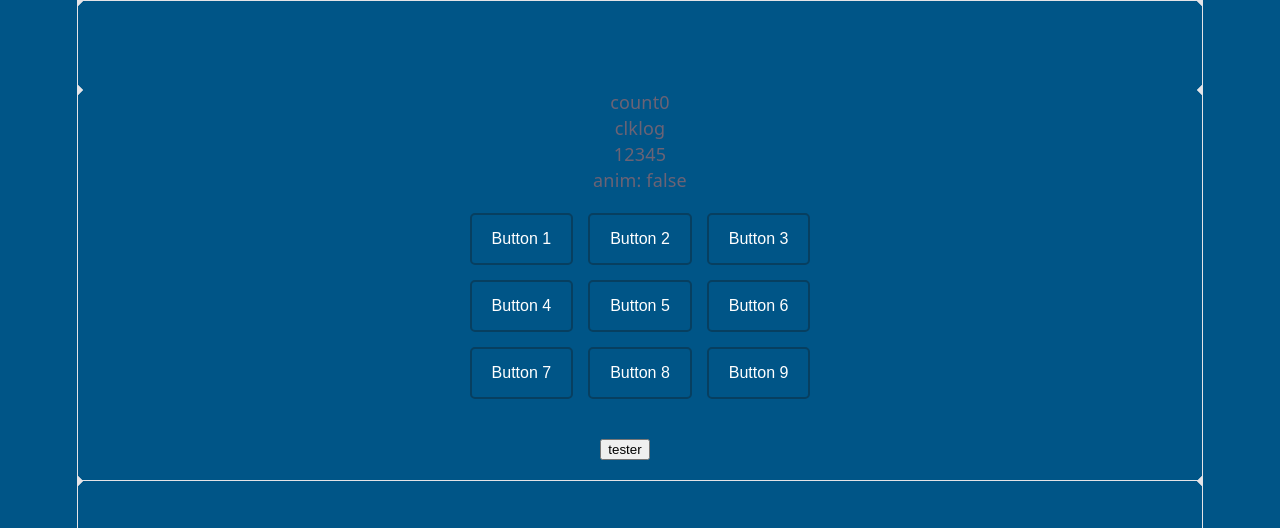
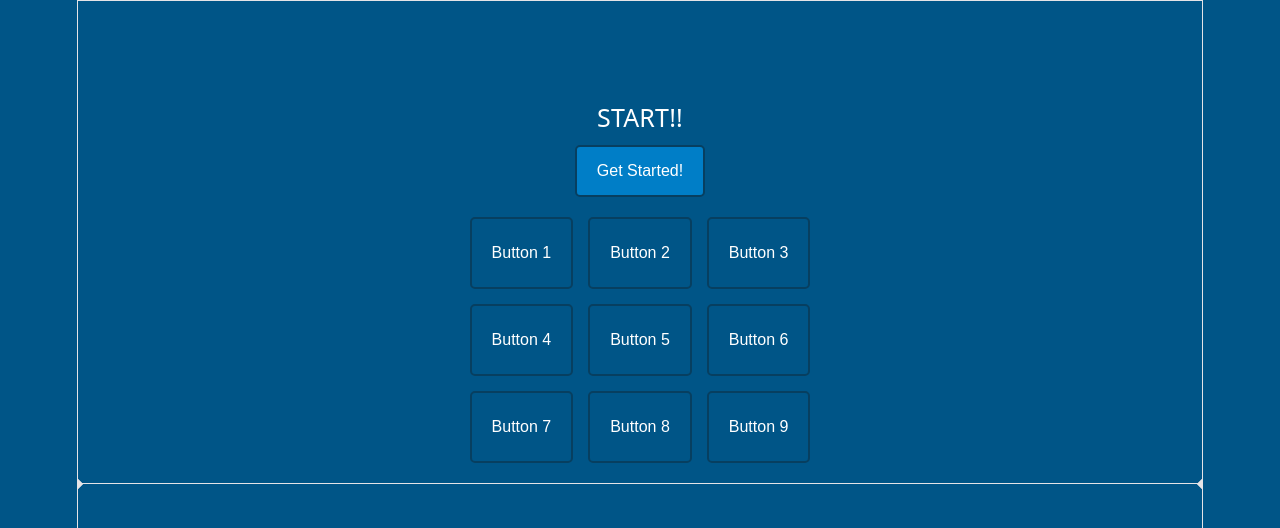
Before and after one commit to LucasWills/Eng1TR-ReactJs-Project, a React (Vite) app: page / in a window 1280 px wide. Shown: the top 528 px of the page. Built offline with nearby package versions, Linux system fonts and the light colour scheme.

Commit message:
Game fully functional! Code can still be cleaned up a bit, but everything seems to work :)

```diff
--- a/src/App.css
+++ b/src/App.css
@@ -207,7 +207,7 @@
 }
 
 .grid-btn {
-  padding: 15px 20px;
+  padding: 25px 20px;
   font-size: 16px;
   background-color: #005587;
   color: white;
@@ -217,7 +217,12 @@
   cursor: pointer;
   transition: background 0.2s ease;
 }
-
+.grid-btn:hover {
+  background-color: #01507e;
+}
+.grid-btn:active {
+  background-color: #ffd61e;
+}
 .grid-btn-lit {
   padding: 15px 20px;
   font-size: 16px;
@@ -229,11 +234,38 @@
   cursor: pointer;
   transition: background 0.2s ease;
 }
+.grid-btn-lit:hover {
+  background-color: #a1ddff;
+}
 
-.grid-btn:hover {
+
+
+
+.game-header {
+  padding: 15px 20px;
+  font-size: 25px;
+  background-color: #005587;
+  color: white;
+}
+
+
+#continue-btn-spacer {
+  height: 54px;
+  /* @media (max-width: 1024px) {
+    height: 54px;
+  } */
+}
+.continue-btn {
+  padding: 15px 20px;
+  font-size: 16px;
+  background-color: #007ec7;
+  color: white;
+  border-style:solid;
+  border-color:#073f60;
+  border-radius: 5px;
+  cursor: pointer;
+  transition: background 0.2s ease;
+}
+.continue-btn:hover {
   background-color: #be9e10;
 }
-
-.grid-btn:active {
-  background-color: #ffd61e;
-}
--- a/src/App.jsx
+++ b/src/App.jsx
@@ -32,17 +32,22 @@ function generateRandIntArrayNoRepeats(size) {
 }
 
 function App() {
-  const [flashQueue, setFlashQueue] = useState([1, 2, 3, 4, 5]);
+  const [flashQueue, setFlashQueue] = useState([1, 2, 3]);
+  const [clickLog, setClickLog] = useState([]);
 
-
-  const [clickLog, setClickLog] = useState([]);
+  const [startingNumFlashes, setStartingNumFlashes] = useState(3);
 
 
   const [temp1, setTemp1] = useState(0);
 
   const [count, setCount] = useState(0);
 
+  // START, GAME_FLASH, GAME_PLAY, WIN, FAIL
+  const [gameState, setGameState] = useState("START");
+
   const [anim, setAnim] = useState(false);
+
+  const [gameLevel, setGameLevel] = useState(1);
 
   const [buttonsLit, setButtonsLit] = useState([false, false, false,
                                                 false, false, false,
@@ -99,6 +104,7 @@ function App() {
       if (flashQueueCopy.length == 0) {
         clearButtons();
         setAnim(false);
+        setGameState("GAME_PLAY");
         return;
       }
 
@@ -119,15 +125,17 @@ function App() {
 
 
   const Fail = () => {
-    RandomizeFlashQueue(5);
+    RandomizeFlashQueue(startingNumFlashes);
     setClickLog([]);
+    setGameState("FAIL");
 
     return;
   }
 
   const NextLevel = () => {
-    RandomizeFlashQueue(5);
+    RandomizeFlashQueue(gameLevel + startingNumFlashes);
     setClickLog([]);
+    setGameState("WIN");
 
     return;
   }
@@ -146,24 +154,30 @@ function App() {
         if (flashQueue[i] != clickLog[i]) {
           Fail();
           setClickLog([]);
+          return;
         }
       }
     }
-    // TODO success
+    // success
+    if (clickLog.length == flashQueue.length) {
+      NextLevel();
+    }
 
 
   }, [clickLog]); // Triggers every time 'clickLog' updates
 
   const UpdateLog = (buttonNum) => {
 
+    if (gameState !== "GAME_PLAY") {
+      return;
+    }
+
     setClickLog(prevItems => [...prevItems, buttonNum]);
     if (buttonNum == 9) {
       setAnim[true];
     }
 
-    // if (clickLog.length() == flashQueue.length()) {
-    //   NextLevel();
-    // }
+
     return;
   }
 
@@ -175,21 +189,99 @@ function App() {
     return;
   }
 
+  const HeaderButton = () => {
+    switch (gameState) {
+      case "START":
+        setGameState("GAME_FLASH");
+        setAnim(true);
+        break;
+      case "WIN":
+        setGameLevel(gameLevel => gameLevel + 1);
+        setGameState("GAME_FLASH");
+        setAnim(true);
+        break;
+      case "FAIL":
+        setGameLevel(1);
+        setGameState("GAME_FLASH");
+        setAnim(true);
+        break;
+      default:
+        break;
+    }
+  }
+
+  const GameHeader = () => {
+    return (
+      <div>
+        {(gameState === "START") &&
+          <div>
+            <div class="game-header">
+              <h>START!!</h>
+            </div>
+            <div>
+              <button class="continue-btn" onClick={() => HeaderButton()}>Get Started!</button>
+            </div>
+          </div>
+        }
+        {(gameState === "GAME_FLASH") &&
+          <div>
+            <div class="game-header">
+              <h>WATCH!!!!</h>
+            </div>
+            <div>
+              <section id="continue-btn-spacer"></section>
+            </div>
+          </div>
+        }
+        {(gameState === "GAME_PLAY") &&
+          <div>
+            <div class="game-header">
+              <h>PLAY!!!!</h>
+            </div>
+            <div>
+              <section id="continue-btn-spacer"></section>
+            </div>
+          </div>
+        }
+        {(gameState === "WIN") &&
+          <div>
+            <div class="game-header">
+              <h>WIN!!!!</h>
+            </div>
+            <div>
+              <button class="continue-btn" onClick={() => HeaderButton()}>You passed level {gameLevel}! Next!</button>
+            </div>
+          </div>
+        }
+        {(gameState === "FAIL") &&
+          <div>
+            <div class="game-header">
+              <h>LOSER!!!!</h>
+            </div>
+            <div>
+              <button class="continue-btn" onClick={() => HeaderButton()}>You reached level {gameLevel}! Start over!</button>
+            </div>
+          </div>
+        }
+
+      </div>
+    );
+  }
 
   return (
     <>
 
-      <div className="ticks"></div>
-      <div className="ticks"></div>
+
       <section id="spacer"></section>
-      <div className="ticks"></div>
-      <div className="ticks"></div>
 
 
-      <h>count{count}</h>
+
+      {/* <h>count{count}</h>
       <h>clklog{clickLog}</h>
       <h>{flashQueue}</h>
-      <h>anim: {`${(anim == false ? 'false' : 'true')}`}</h>
+      <h>anim: {`${(anim == false ? 'false' : 'true')}`}</h> */}
+
+      {GameHeader()}
 
 
 
@@ -205,9 +297,9 @@ function App() {
         <button class={`${(buttonsLit[8] == false ? 'grid-btn' : 'grid-btn-lit')}`} onClick={() => UpdateLog(9)}>Button 9</button>
       </div>
 
-      <div class="button-grid">
+      {/* <div class="button-grid">
         <button onClick={() => TestButton()}>tester</button>
-      </div>
+      </div> */}
 
 
 
```
